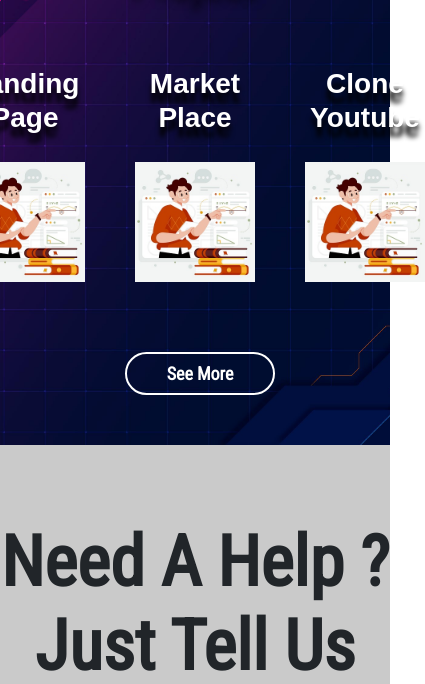
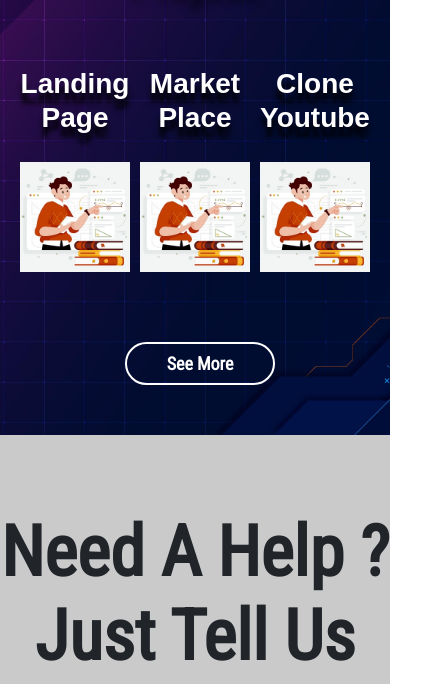
Before and after one commit to SNIWebdesigner/Latihanpertama.github.io, a plain HTML site: page index.html in a window 390 px wide. Shown: the part 2232-2916 px from the top of the page, 425 px wide, since content can reach past the window. Drawn offline with nearby package versions, Linux system fonts and the light colour scheme; a web font is replaced by a local one.

Commit message:
Perubahan CSS Units

```diff
--- a/index.css
+++ b/index.css
@@ -174,8 +174,8 @@ section>.kotak {
 
 .container>.kotak-project {
     display: inline-block;
-    margin-right: 25px;
-    margin-left: 25px;
+    margin-right: 15px;
+    margin-left: 15px;
 }
 
 .kotak-project>h3 {
@@ -342,11 +342,14 @@ section>.kotak {
         display: flex;
         justify-content: center;
     }
+    .container>.kotak-project {
+        margin: 0px 5px 0px 5px;
+    }
     .kotak-project>h3 {
         font-size: 28px;
     }
     .kotak-project>center>img {
-        width: 120px;
+        width: 110px;
     }
     .project>center>button {
         font-size: 18px;
```
